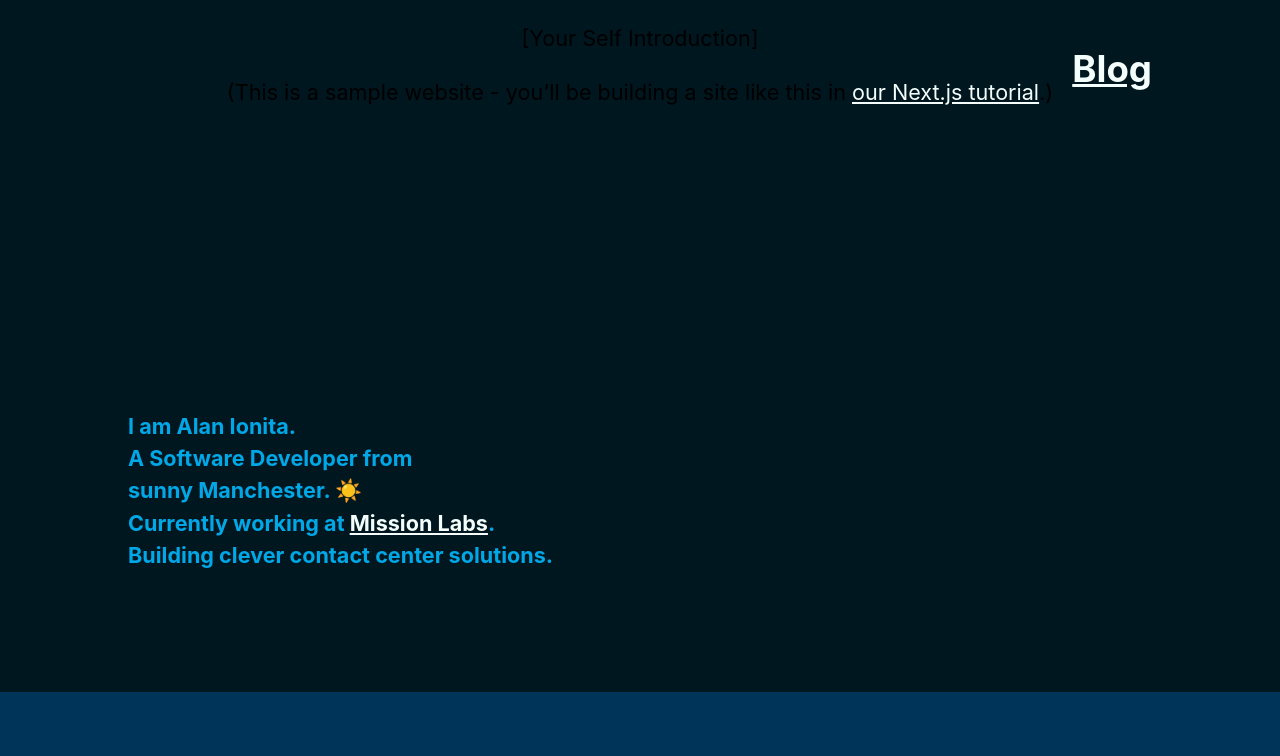
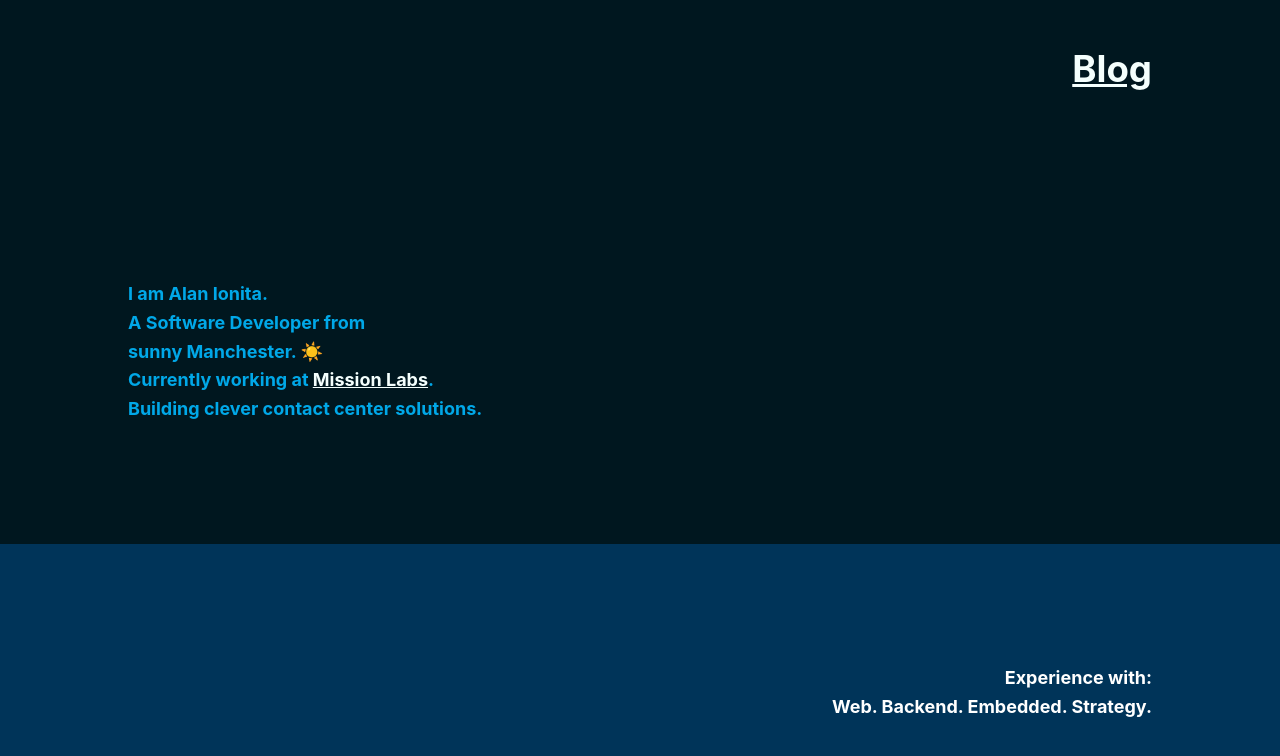
Before and after one commit to algaio/algaio.github.io, a Next.js app: page / in a window 1280 px wide. Shown: the top 756 px of the page. Built offline with nearby package versions, Linux system fonts and the light colour scheme.

Commit message:
REFACTOR: (home) removes starter markup from the homepage

```diff
--- a/pages/index.tsx
+++ b/pages/index.tsx
@@ -15,18 +15,19 @@ export default function Home({ allPosts }: { allPosts: Posts }) {
       <Head>
         <title>{siteTitle}</title>
       </Head>
-      <section className={utilStyles.headingMd}>
+      {/* <section className={utilStyles.headingMd}>
         <p>[Your Self Introduction]</p>
         <p>
           (This is a sample website - you’ll be building a site like this in{" "}
           <a href='https://nextjs.org/learn'>our Next.js tutorial</a>.)
         </p>
-        <section>
+
+      </section> */}
+      <section>
           {content.map((segment) => (
             <Segment data={segment} key={segment.id} />
           ))}
         </section>
-      </section>
     </Layout>
   );
 }
```
